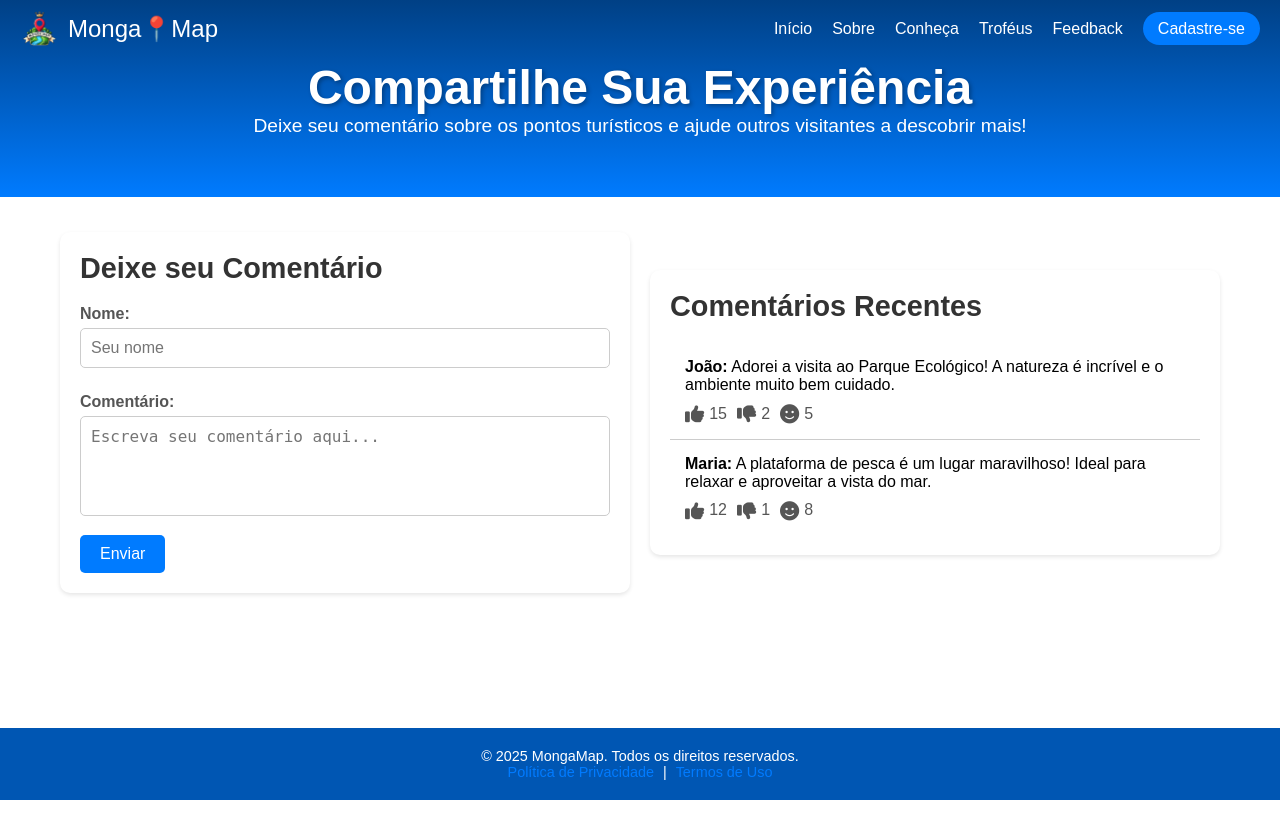
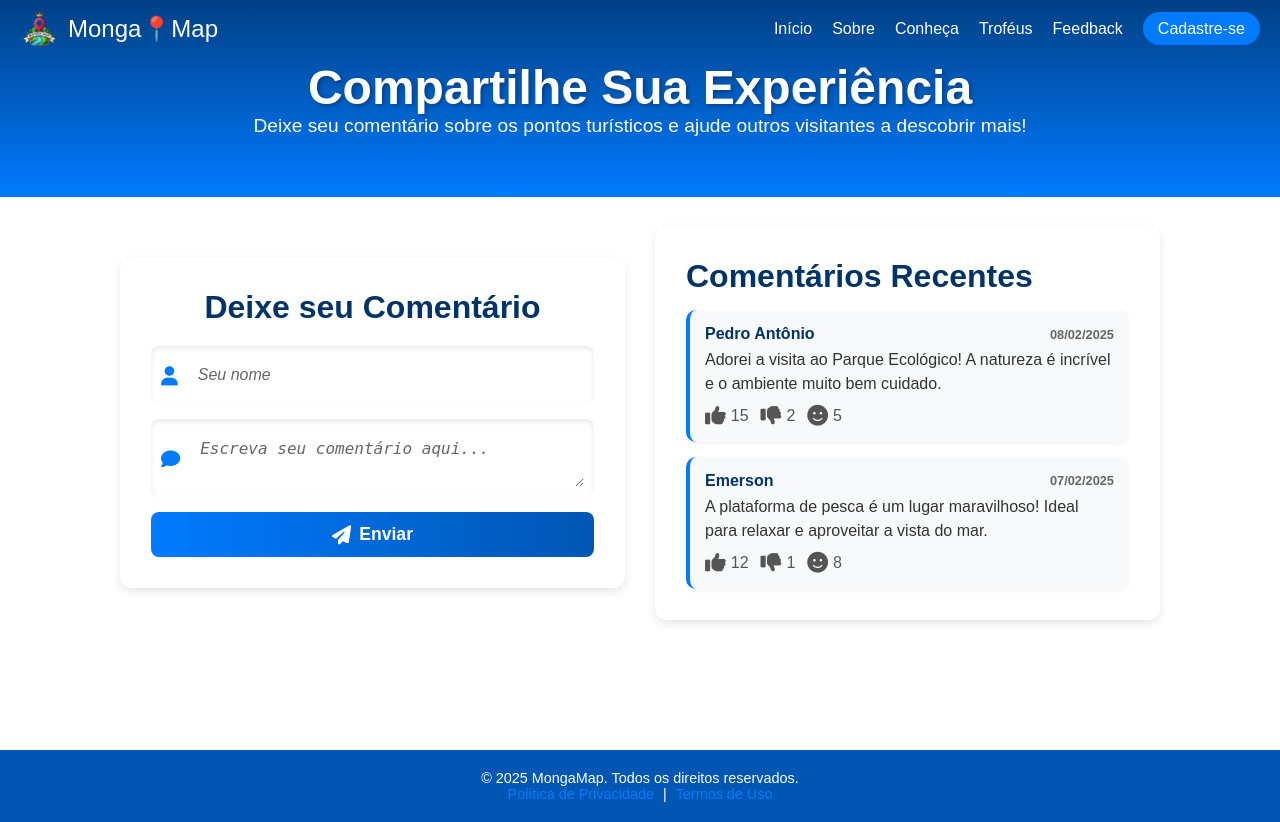
Before and after one commit to gabsxiz7/MongaMap, a PHP site: page /comentarios.html in a window 1280 px wide. Before the commit the page ends 800 px from the top, so only its background shows below. Run offline with PHP 8.4, Linux system fonts and the light colour scheme.

Commit message:
running...

```diff
--- a/CSS/comentarios.css
+++ b/CSS/comentarios.css
@@ -20,86 +20,148 @@ body {
     font-size: 1.2rem;
     color: #ffffff;
 }
-/*container principal*/
+
+/*container principal */
 .comentarios-container {
-    padding: 20px;
-    max-width: 1200px;
+    padding: 30px;
+    max-width: 1100px;
     margin: 0 auto;
     display: grid;
     grid-template-columns: 1fr 1fr;
-    gap: 20px;
+    gap: 30px;
 }
-/*formulário de comentários*/
+
+/*estilização do formulário */
 .comentarios-form {
-    background-color: #fff;
-    padding: 20px;
-    border-radius: 10px;
-    box-shadow: 0 2px 4px rgba(0, 0, 0, 0.1);
+    background: rgba(255, 255, 255, 0.2); /* Transparente */
+    backdrop-filter: blur(10px); /* Efeito de vidro */
+    padding: 30px;
+    border-radius: 12px;
+    box-shadow: 0 4px 10px rgba(0, 0, 0, 0.1);
+    border: 1px solid rgba(255, 255, 255, 0.3);
 }
 .comentarios-form h2 {
-    font-size: 1.8rem;
+    font-size: 2rem;
     margin-bottom: 20px;
-    color: #333;
+    color: #003366;
+    text-align: center;
+    font-weight: bold;
 }
-.comentarios-form label {
-    display: block;
-    margin: 10px 0 5px;
-    font-weight: bold;
-    color: #555;
+/*grupo de entrada (campos com ícones) */
+.input-group {
+    display: flex;
+    align-items: center;
+    background: rgba(255, 255, 255, 0.3);
+    padding: 10px;
+    border-radius: 8px;
+    margin-bottom: 15px;
+    box-shadow: inset 0 2px 5px rgba(0, 0, 0, 0.1);
 }
+
+/* 🔹 Ícones dentro dos campos */
+.input-group i {
+    font-size: 1.2rem;
+    color: #007bff;
+    margin-right: 10px;
+}
+
+
 .comentarios-form input,
 .comentarios-form textarea {
     width: 100%;
+    border: none;
+    background: transparent;
     padding: 10px;
-    margin-bottom: 15px;
-    border: 1px solid #ccc;
-    border-radius: 5px;
     font-size: 1rem;
+    outline: none;
+    color: #333;
 }
-.comentarios-form textarea {
-    resize: none;
-    height: 100px;
+/* 🔹 Placeholder moderno */
+.comentarios-form input::placeholder,
+.comentarios-form textarea::placeholder {
+    color: #666;
+    font-style: italic;
 }
+
+/*botao*/
 .btn-enviar {
-    background-color: #007bff;
-    color: #fff;
-    padding: 10px 20px;
+    background: linear-gradient(90deg, #007bff, #0056b3);
+    color: white;
+    padding: 12px 20px;
     border: none;
-    border-radius: 5px;
+    border-radius: 8px;
     cursor: pointer;
-    font-size: 1rem;
-    transition: background-color 0.3s ease;
+    font-size: 1.1rem;
+    font-weight: bold;
+    width: 100%;
+    display: flex;
+    align-items: center;
+    justify-content: center;
+    gap: 8px;
+    transition: all 0.3s ease;
 }
 .btn-enviar:hover {
-    background-color: #0056b3;
+    background: linear-gradient(90deg, #0056b3, #003366);
+    transform: scale(1.05);
 }
-/*lista de comentários*/
+.btn-enviar i {
+    font-size: 1.2rem;
+}
+
+
+
+/*estilização dos comentários */
 .comentarios-lista {
-    background-color: #fff;
-    padding: 20px;
-    border-radius: 10px;
-    box-shadow: 0 2px 4px rgba(0, 0, 0, 0.1);
+    background: rgba(255, 255, 255, 0.2); /* Transparente */
+    backdrop-filter: blur(10px); /* Efeito de vidro */
+    padding: 30px;
+    border-radius: 12px;
+    box-shadow: 0 4px 10px rgba(0, 0, 0, 0.1);
+    border: 1px solid rgba(255, 255, 255, 0.3);
 }
 .comentarios-lista h2 {
-    font-size: 1.8rem;
-    margin-bottom: 20px;
-    color: #333;
+    font-size: 2rem;
+    margin-bottom: 15px;
+    color: #003366;
 }
+
+/*estilização individual de cada comentário */
 .comentario {
+    background: #f8f9fa;
     padding: 15px;
-    border-bottom: 1px solid #ccc;
+    margin-bottom: 15px;
+    border-radius: 10px;
+    border-left: 4px solid #007bff;
+    box-shadow: 0 2px 4px rgba(0, 0, 0, 0.05);
 }
 .comentario:last-child {
-    border-bottom: none;
+    margin-bottom: 0;
+}
+.comentario-header {
+    display: flex;
+    justify-content: space-between;
+    align-items: center;
+    font-size: 1rem;
+    font-weight: bold;
+    color: #003366;
+    margin-bottom: 5px;
+}
+.comentario-data {
+    font-size: 0.8rem;
+    color: #666;
 }
 .comentario p {
-    margin: 0 0 10px;
     font-size: 1rem;
+    color: #333;
+    line-height: 1.5;
 }
+
+/*reações */
 .reacoes {
     display: flex;
-    gap: 10px;
+    gap: 12px;
     align-items: center;
+    margin-top: 10px;
 }
 .reacoes span {
     display: flex;
@@ -107,12 +169,26 @@ body {
     gap: 5px;
     font-size: 1rem;
     color: #555;
+    cursor: pointer;
+    transition: color 0.3s ease;
 }
 .reacoes i {
-    font-size: 1.2rem;
-    cursor: pointer;
-    transition: color 0.3s ease;
+    font-size: 1.3rem;
 }
 .reacoes i:hover {
     color: #007bff;
 }
+
+@media (max-width: 768px) {
+    .comentarios-container {
+        grid-template-columns: 1fr;
+        gap: 20px;
+    }
+    .comentarios-form,
+    .comentarios-lista {
+        padding: 20px;
+    }
+    .btn-enviar {
+       font-size: 1rem;
+    }
+}
--- a/CSS/navbar.css
+++ b/CSS/navbar.css
@@ -56,15 +56,6 @@ nav.container-fluid {
     top: 0;
     left: 0;
   }
- /*remove margens e padding do body e html */
-body, html {
-    margin: 0;
-    padding: 0;
-    width: 100%;
-    height: 100%;
-    box-sizing: border-box;
-    overflow-x: hidden;
-}
   .navbar-container {
     display: flex;
     justify-content: space-between;
--- a/JS/home.js
+++ b/JS/home.js
@@ -8,7 +8,7 @@ L.tileLayer('https://tile.openstreetmap.org/{z}/{x}/{y}.png', {
 
 //adiciona marcadores para pontos turísticos
 const pontosTuristicos = [
-    { coords: [-24.093180, -46.620378], nome: 'Etec Adolpho Berezin', descricao: 'Educação técnica de qualidade.' },
+    { coords: [-24.12206, -46.67868], nome: 'Etec Adolpho Berezin', descricao: 'Educação técnica de qualidade.' },
 ];
 
 pontosTuristicos.forEach(ponto => {
--- a/comentarios.html
+++ b/comentarios.html
@@ -35,41 +35,59 @@
         <p>Deixe seu comentário sobre os pontos turísticos e ajude outros visitantes a descobrir mais!</p>
     </header>
     <main class="comentarios-container">
-        <!-------FORM DE COMENTÁRIOS------->
+        <!------- FORMULÁRIO DE COMENTÁRIOS ------->
         <section class="comentarios-form">
             <h2>Deixe seu Comentário</h2>
             <form>
-                <label for="usuario">Nome:</label>
-                <input type="text" id="usuario" name="usuario" placeholder="Seu nome" required>
+                <div class="input-group">
+                    <i class="fa fa-user"></i>
+                    <input type="text" id="usuario" name="usuario" placeholder="Seu nome" required>
+                </div>
 
-                <label for="comentario">Comentário:</label>
-                <textarea id="comentario" name="comentario" placeholder="Escreva seu comentário aqui..." required></textarea>
+                <div class="input-group">
+                    <i class="fa fa-comment"></i>
+                    <textarea id="comentario" name="comentario" placeholder="Escreva seu comentário aqui..." required></textarea>
+                </div>
 
-                <button type="submit" class="btn-enviar">Enviar</button>
+                <button type="submit" class="btn-enviar">
+                    <i class="fa fa-paper-plane"></i> Enviar
+                </button>
             </form>
         </section>
-        <!--------SEÇÃO DOS COMENT--------->
+        <!------- SEÇÃO DE COMENTÁRIOS RECENTES ------->
         <section class="comentarios-lista">
             <h2>Comentários Recentes</h2>
+
             <div class="comentario">
-                <p><strong>João:</strong> Adorei a visita ao Parque Ecológico! A natureza é incrível e o ambiente muito bem cuidado.</p>
+                <div class="comentario-header">
+                    <strong>Pedro Antônio</strong>
+                    <span class="comentario-data">08/02/2025</span>
+                </div>
+                <p>Adorei a visita ao Parque Ecológico! A natureza é incrível e o ambiente muito bem cuidado.</p>
                 <div class="reacoes">
                     <span><i class="fa fa-thumbs-up"></i> 15</span>
                     <span><i class="fa fa-thumbs-down"></i> 2</span>
                     <span><i class="fa fa-smile"></i> 5</span>
                 </div>
             </div>
+
             <div class="comentario">
-                <p><strong>Maria:</strong> A plataforma de pesca é um lugar maravilhoso! Ideal para relaxar e aproveitar a vista do mar.</p>
+                <div class="comentario-header">
+                    <strong>Emerson</strong>
+                    <span class="comentario-data">07/02/2025</span>
+                </div>
+                <p>A plataforma de pesca é um lugar maravilhoso! Ideal para relaxar e aproveitar a vista do mar.</p>
                 <div class="reacoes">
                     <span><i class="fa fa-thumbs-up"></i> 12</span>
                     <span><i class="fa fa-thumbs-down"></i> 1</span>
                     <span><i class="fa fa-smile"></i> 8</span>
                 </div>
             </div>
-            <!-----------adicionar  mais comentários aqui----------->
+
+            <!----------- Adicione mais comentários aqui ----------->
         </section>
     </main>
+
     <footer class="footer">
         <p>&copy; 2025 MongaMap. Todos os direitos reservados.</p>
         <a href="#">Política de Privacidade</a> | <a href="#">Termos de Uso</a>
```
Also changed, not shown: CSS/descubra.css (added, +12 -0 lines), CSS/gamificacao.css (+8 -6 lines), CSS/sobre.css (+18 -4 lines), JS/exploracao.js (+8 -8 lines), JS/gamificacao.js (+55 -62 lines), JS/sobre.js (+17 -0 lines), descubra.html (added, +36 -0 lines).
